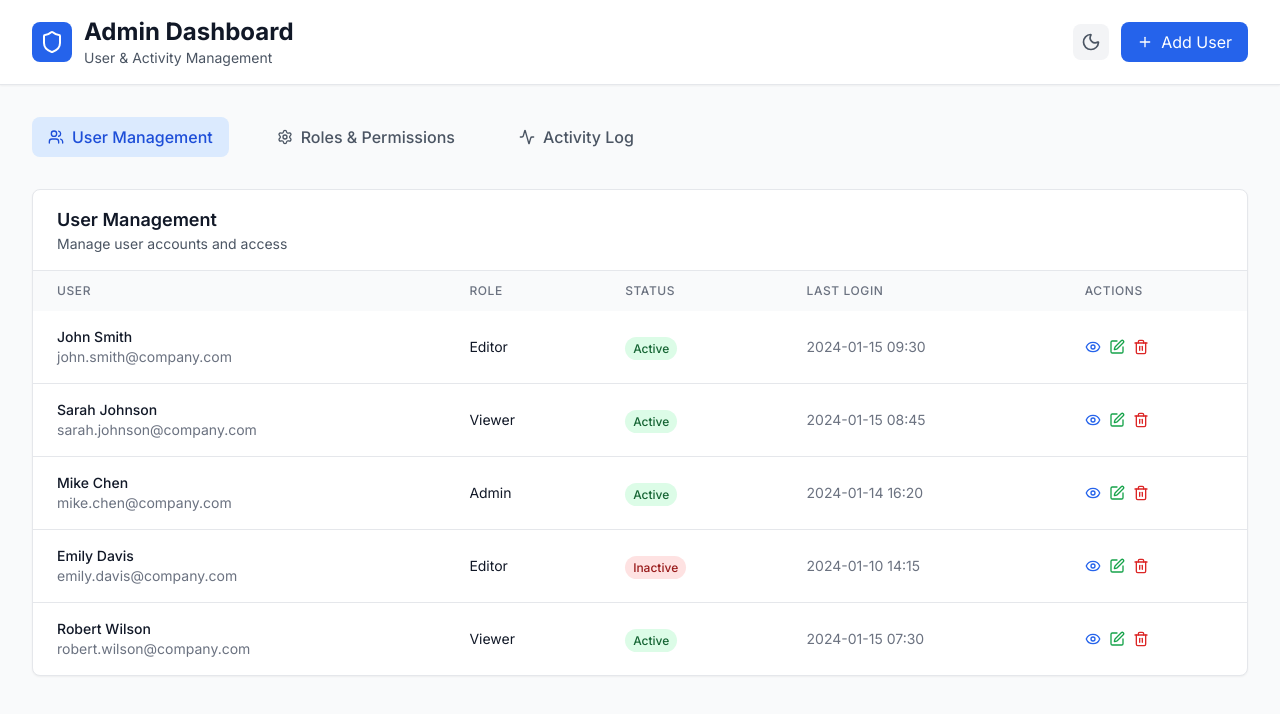
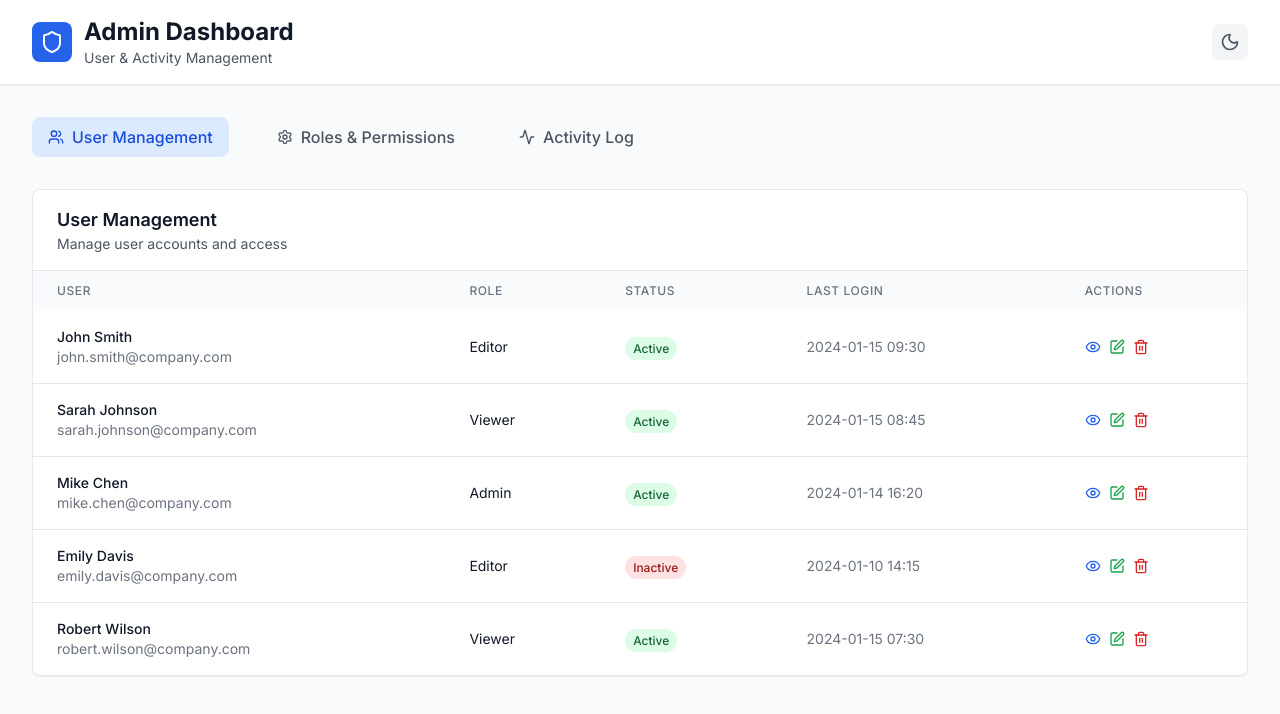
Before and after one commit to Kilros0817/tb_admin, a Next.js app: page /admin in a window 1280 px wide. Shown: the top 714 px of the page. Built offline with nearby package versions, Linux system fonts and the light colour scheme.

Commit message:
Remove Add User button from admin dashboard

```diff
--- a/app/admin/page.tsx
+++ b/app/admin/page.tsx
@@ -1,7 +1,7 @@
 'use client';
 
 import { useState, useEffect, Suspense } from 'react';
-import { Shield, Users, Activity, Settings, Plus, Sun, Moon } from 'lucide-react';
+import { Shield, Users, Activity, Settings, Sun, Moon } from 'lucide-react';
 import dynamic from 'next/dynamic';
 
 // Dynamic imports for tab components
@@ -92,10 +92,6 @@ export default function AdminDashboard() {
                   <Sun className="w-5 h-5 text-gray-600 dark:text-gray-300" />
                 )}
               </button>
-              <button className="bg-blue-600 text-white px-4 py-2 rounded-lg hover:bg-blue-700 transition-colors flex items-center space-x-2">
-                <Plus className="w-4 h-4" />
-                <span>Add User</span>
-              </button>
             </div>
           </div>
         </div>
```
